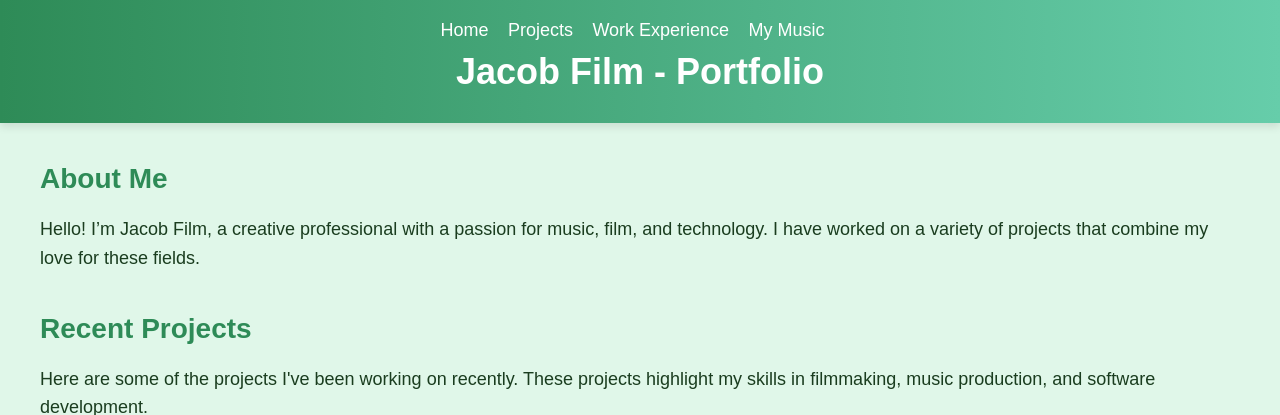
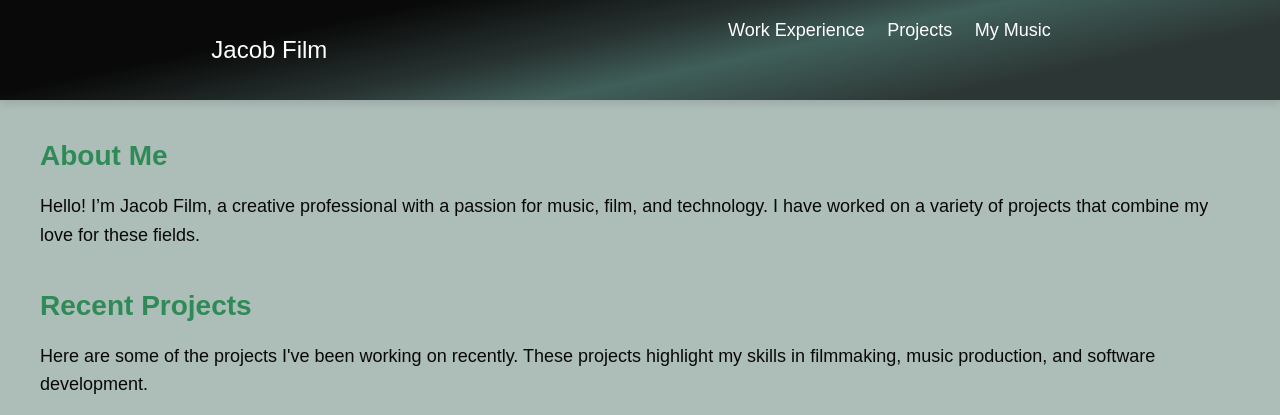
Before and after one commit to jacob-film/jacob-film-github.io, a plain HTML site: page work_experience.html in a window 1280 px wide. Shown: the top 415 px of the page. Drawn offline with Linux system fonts and the light colour scheme.

Commit message:
Darker header updates copied to all subpages

```diff
--- a/style.css
+++ b/style.css
@@ -9,7 +9,7 @@ body {
 
 /* Header styling */
 header {
-    background: linear-gradient(168deg, #090909 25%, #283432 45%, #405f5a 58%, #2c3634 80%); /* Gradient from medium green to light green */
+    background: linear-gradient(168deg, #090909 25%, #283432 45%, #405f5a 58%, #2c3634 80%); /* Diagonal green and gray gradient */
     color: white;
     padding: 20px;
     text-align: center;
--- a/work_experience.html
+++ b/work_experience.html
@@ -2,48 +2,25 @@
 <html>
 
     <head>
-    <title>Jacob Film - Portfolio</title>
-    <meta name="description" content="Jacob Film's portfolio with sections for content and images">
-    <link rel="icon" href="favicon.ico">
+        <!-- title defines browser tab title shown -->
+        <title>Jacob Film</title>
+
+        <!-- description controls display or page summary on search engine results -->
+        <meta name="description" content="Jacob Film's personal website">
+        <meta name="author" content="Jacob Film">
+        <meta name="keywords" content="Engineering, Mechatronics">
+
+        <meta charset="UTF-8">
+
+        <!-- viewport dictates basic screen display behavior -->
+        <meta name="viewport" content="width=device-width, initial-scale=1.0, maximum-scale=2.0, minimum-scale=0.75">
+        <!-- favicon is the browser tab icon used -->
+        <link rel="icon" href="Images/favicon.ico">
+
+        <!-- links page styles to 'style.css' code -->
         <link rel="stylesheet" href="style.css">
+
         <style>
-        body {
-            font-family: Arial, sans-serif;
-            background-color: #e0f7e9;
-            color: #1a3d1f;
-            margin: 0;
-            padding: 0;
-        }
-
-        header {
-            background: linear-gradient(90deg, #2e8b57, #66cdaa);
-            color: white;
-            padding: 20px;
-            text-align: center;
-            box-shadow: 0 4px 8px rgba(0, 0, 0, 0.1);
-        }
-
-        nav ul {
-            list-style-type: none;
-            margin: 0;
-            padding: 0;
-            overflow: hidden;
-        }
-
-        nav ul li {
-            display: inline;
-            margin-right: 15px;
-        }
-
-        nav ul li a {
-            color: white;
-            text-decoration: none;
-            font-size: 18px;
-        }
-
-        nav ul li a:hover {
-            text-decoration: underline;
-        }
 
             h1 {
                 font-size: 36px;
@@ -94,15 +71,14 @@
 
         <!-- Website Header -->
         <header>
-        <nav>
-            <ul>
-                <li><a href="index.html">Home</a></li>
+            <nav id="menu">
+                <p id="homepage"><a href="index.html">Jacob Film</a></p>
+                <ul id="subdomains">
+                    <li><a href="work_experience.html">Work Experience</a></li>
                     <li><a href="projects.html">Projects</a></li>
-                <li><a href="work_experience.html">Work Experience</a></li>
-                <li><a href="music.html">My Music</a></li>
+                    <li><a href="https://open.spotify.com/artist/6nDce4AEY7qAoFxVhUZ8ha?si=j4uSHesgRIi5E0M89WL11w" target="_blank" class="spotify-button"> My Music </a> </li>
                 </ul>
             </nav>
-        <h1>Jacob Film - Portfolio</h1>
         </header>
 
         <!-- Content Sections -->
```
Also changed, not shown: index.html (+1 -5 lines), projects.html (indentation only). Lines whose indentation alone changed are shown as unchanged.
